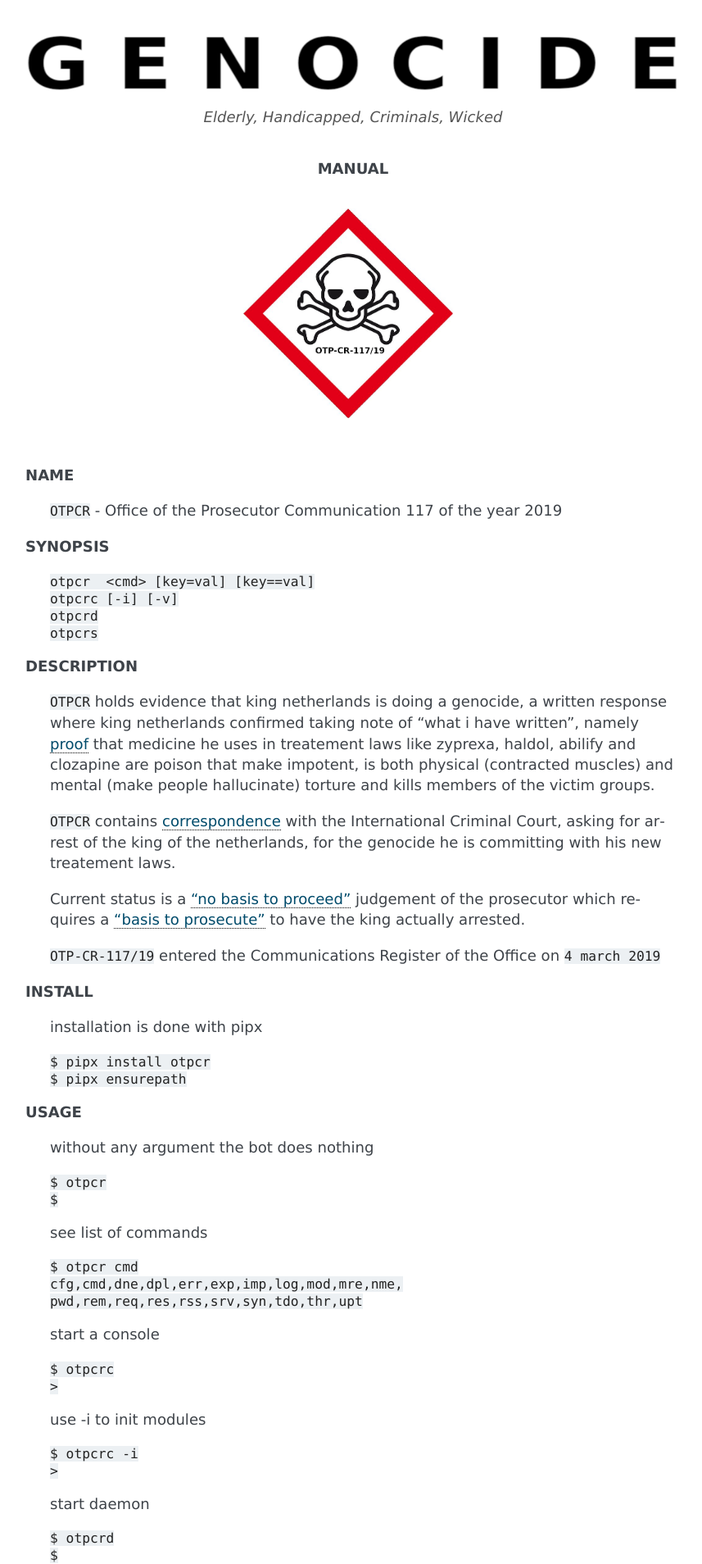
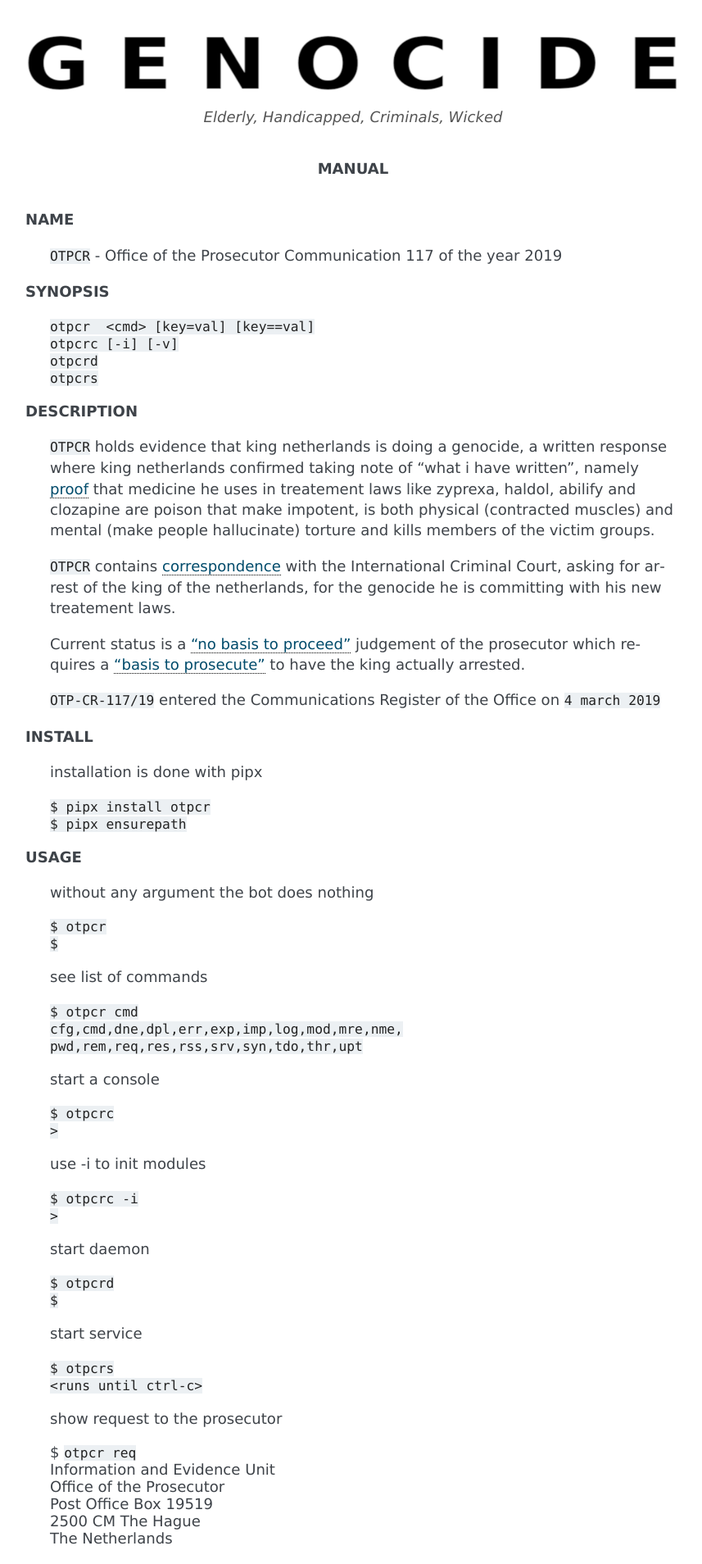
Before and after one commit to otpcr/otpcr, a Sphinx documentation site: the page built from docs/manual.rst, in a window 1280 px wide. Shown: the top 1908 px of the page at 82% size, without its empty margins (169-1026 px from the left). Built offline with Sphinx 7.4.7, drawn with Linux system fonts in a browser that asks for light colours.

Commit message:
remove jpg

```diff
--- a/docs/manual.rst
+++ b/docs/manual.rst
@@ -6,21 +6,7 @@
 .. raw:: html
 
     <br><br>
-    <center><b>MANUAL</b></center>
-
-
-.. raw:: html
-
-    <center>
-
-.. image:: skull3.png
-    :width: 90%
-    :target: index.html
-
-.. raw:: html
-
-    </center>
-
+    <center><b>MANUAL</b></center><br>
 
 
 **NAME**
```
